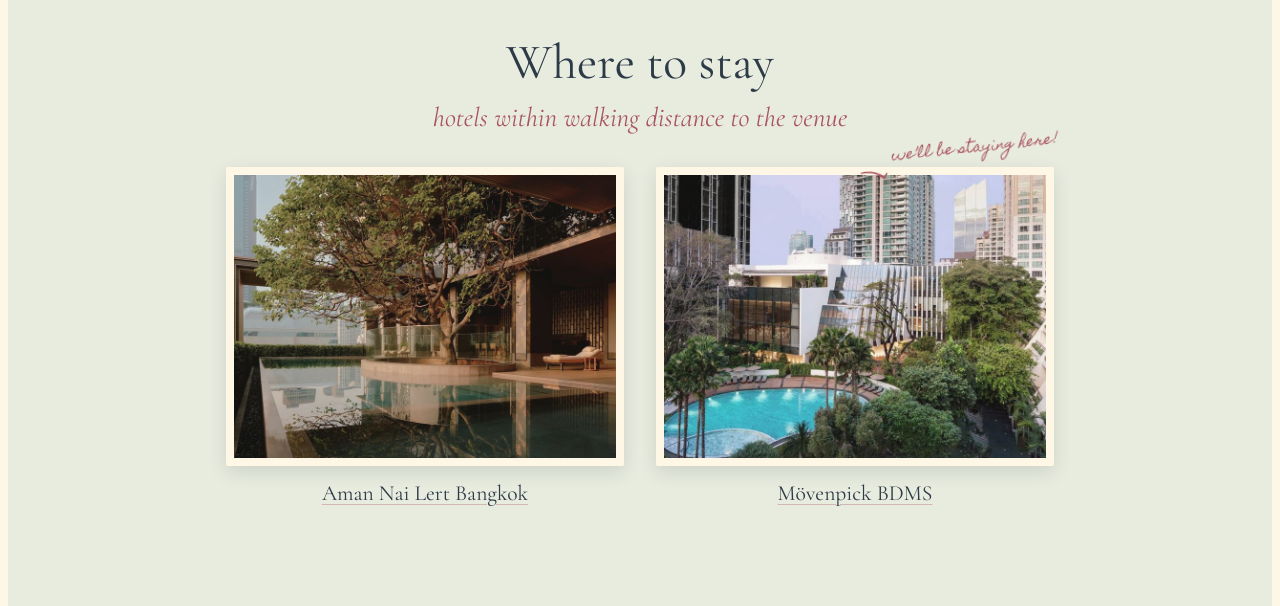
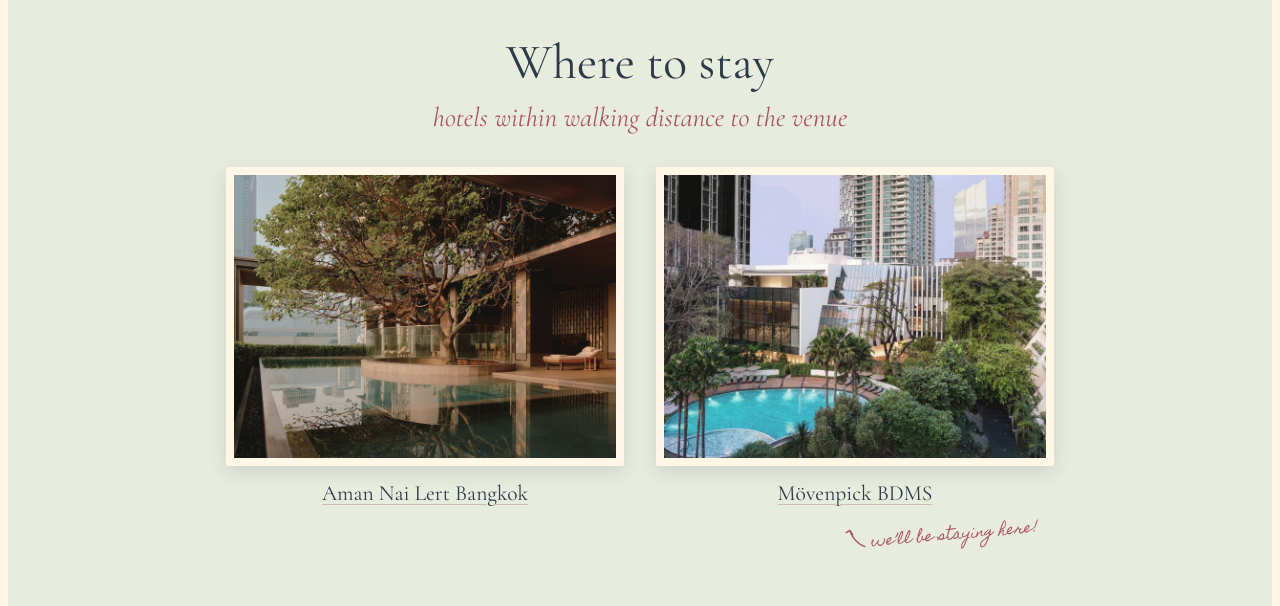
Before and after one commit to jjean-c/j-jwedding, a plain HTML site: page index.html in a window 1280 px wide. Shown: the part 5420-6026 px from the top of the page. Drawn offline with Linux system fonts and the light colour scheme.

Commit message:
Hotel note below the name, on the right
Co-Authored-By: Claude Opus 5.5 <noreply@anthropic.com>
Claude-Session: https://claude.ai/code/session_01VR3RgDGCSpaeBPWy6oQ488

```diff
--- a/index.html
+++ b/index.html
@@ -441,9 +441,9 @@ fieldset.field{border:0;margin:0;padding:0}
 .hotel img{width:100%;height:auto;aspect-ratio:4/3;object-fit:cover;border-radius:2px;
   border:8px solid var(--paper);box-shadow:0 6px 18px rgba(45,58,71,.14);margin-bottom:.6rem;transition:transform .4s}
 .hotel.stay{position:relative}
-.ours{position:absolute;z-index:3;top:-26px;right:-6px;display:flex;align-items:flex-start;gap:2px;
-  font-family:'Homemade Apple',var(--hand);font-size:clamp(.72rem,2.6vw,.88rem);line-height:1.4;color:var(--red);transform:rotate(-6deg);pointer-events:none}
-.ours svg{order:-1;width:30px;height:30px;margin-top:12px;fill:none;stroke:currentColor;stroke-width:2.4;stroke-linecap:round;stroke-linejoin:round;transform:scaleX(-1) rotate(20deg)}
+.ours{align-self:flex-end;display:flex;align-items:flex-end;gap:2px;margin:.1rem 4% 0 0;
+  font-family:'Homemade Apple',var(--hand);font-size:clamp(.72rem,2.6vw,.88rem);line-height:1.4;color:var(--red);transform:rotate(-5deg);pointer-events:none}
+.ours svg{order:-1;width:28px;height:28px;margin-bottom:6px;fill:none;stroke:currentColor;stroke-width:2.4;stroke-linecap:round;stroke-linejoin:round;transform:scaleY(-1) rotate(-15deg)}
 .hotel:hover img{transform:translateY(-2px)}
 .hotel .pn{font-family:var(--display);font-size:1.35rem;line-height:1.2;text-align:center;text-decoration:underline;text-decoration-color:rgba(169,84,95,.35);text-underline-offset:4px;text-decoration-thickness:1px}
 .hotel:hover .pn{text-decoration-color:var(--red)}
@@ -779,8 +779,8 @@ fieldset.field{border:0;margin:0;padding:0}
         </a>
         <a class="hotel stay" href="https://www.google.com/maps/search/?api=1&amp;query=Movenpick+BDMS+Wellness+Resort+Bangkok" target="_blank" rel="noopener">
           <img src="img/hotel-movenpick.jpg" alt="Garden pool at M&ouml;venpick BDMS Wellness Resort Bangkok" width="800" height="600" loading="lazy">
+          <span class="pn">M&ouml;venpick BDMS</span>
           <span class="ours"><svg viewBox="0 0 48 48" aria-hidden="true"><path d="M44 8C34 10 22 16 14 30"/><path d="M8 26L14 31L20 24"/></svg>we&rsquo;ll be staying here!</span>
-          <span class="pn">M&ouml;venpick BDMS</span>
         </a>
       </div>
     </div>
```
